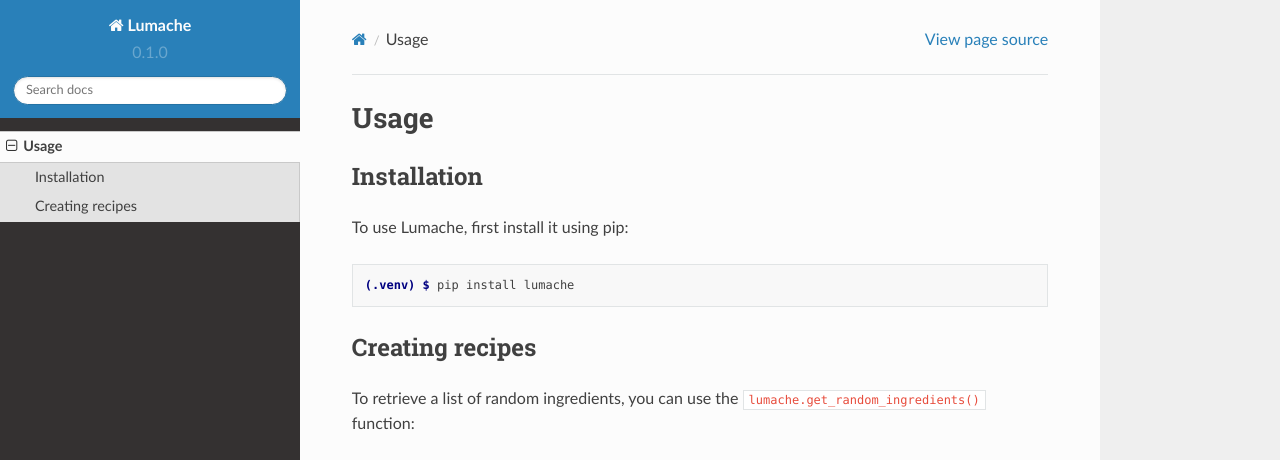
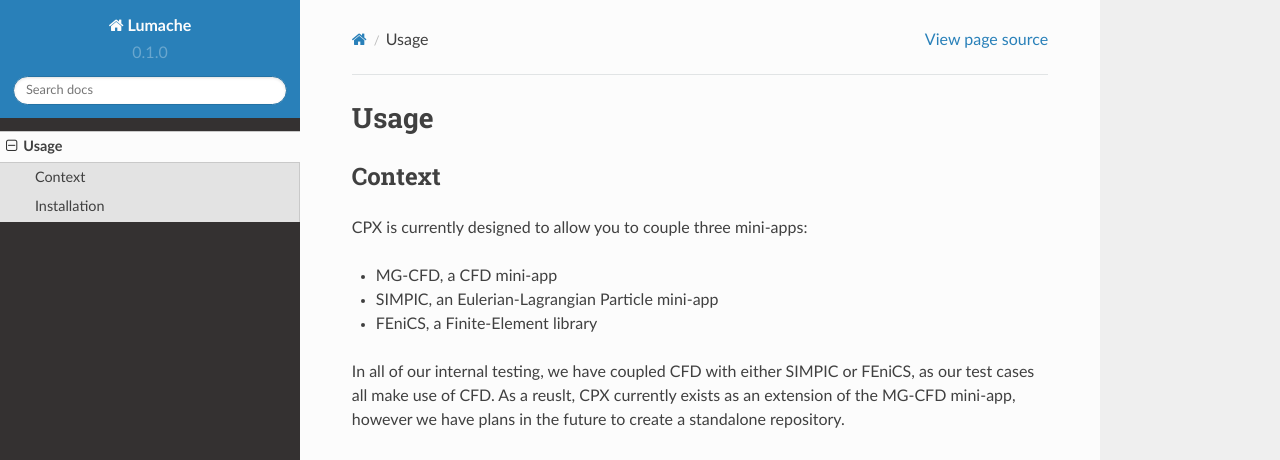
Before and after one commit to warwick-hpsc/CPX-docs, a Sphinx documentation site: the page built from docs/source/usage.rst, in a window 1280 px wide and 1095 px high. Shown: the top 460 px of the window. Built offline with Sphinx 7.4.7 and the Read the Docs theme 2.0.0, drawn with Linux system fonts in a browser that asks for light colours; some of the changed text lies outside the part shown; grey boxes are pictures that could not be loaded.

Commit message:
Update usage.rst
Started writing install guide for CPX

```diff
--- a/docs/source/usage.rst
+++ b/docs/source/usage.rst
@@ -3,31 +3,22 @@
 
 .. _installation:
 
+
+Context
+------------
+CPX is currently designed to allow you to couple three mini-apps:
+
+* MG-CFD, a CFD mini-app
+* SIMPIC, an Eulerian-Lagrangian Particle mini-app
+* FEniCS, a Finite-Element library
+
+In all of our internal testing, we have coupled CFD with either SIMPIC or FEniCS, as our test cases all make use of CFD. As a reuslt, CPX currently exists as an extension of the MG-CFD mini-app, however we have plans in the future to create a standalone repository.
+
 Installation
 ------------
 
-To use Lumache, first install it using pip:
+The CPX code can be retrievd from the `feature/coupler' branch of the MG-CFD GitHub:
 
 .. code-block:: console
 
-   (.venv) $ pip install lumache
-
-Creating recipes
-----------------
-
-To retrieve a list of random ingredients,
-you can use the ``lumache.get_random_ingredients()`` function:
-
-.. autofunction:: lumache.get_random_ingredients
-
-The ``kind`` parameter should be either ``"meat"``, ``"fish"``,
-or ``"veggies"``. Otherwise, :py:func:`lumache.get_random_ingredients`
-will raise an exception.
-
-.. autoexception:: lumache.InvalidKindError
-
-For example:
-
->>> import lumache
->>> lumache.get_random_ingredients()
-['shells', 'gorgonzola', 'parsley']
+   $ git clone --branch feature/coupler https://github.com/warwick-hpsc/MG-CFD-app-OP2.git
```
